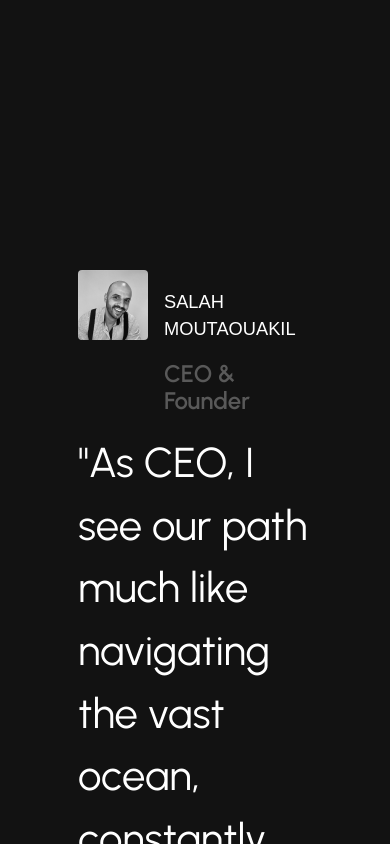
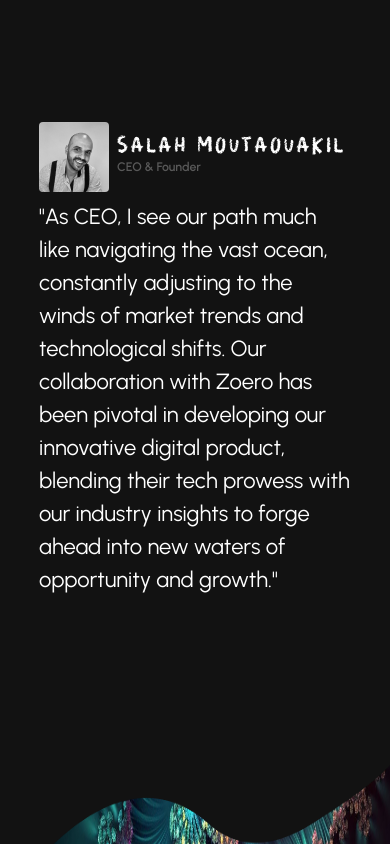
Before and after one commit to ivantrejoc/zoerowebsite, a React (Vite) app: page /seafena in a window 390 px wide. Shown: the part 6300-7144 px from the top of the page. Built offline with nearby package versions, Linux system fonts and the light colour scheme.

Commit message:
seafena/testimony-responsive

```diff
--- a/src/pages/Seafena.jsx
+++ b/src/pages/Seafena.jsx
@@ -682,6 +682,171 @@ const Seafena = () => {
         id="testimony-container"
         sx={{
           display: "flex",
+          justifyContent: "start",
+          alignItems: "center",
+          flexDirection: "column",
+          position: "relative",
+          width: "100%",
+          overflowX: "hidden",
+          height: "64vh",
+          maxHeight: "64vh",
+          marginBottom: 12,
+          [theme.breakpoints.down("xxl")]: {
+            height: "62vh",
+            maxHeight: "62vh"
+          },
+          [theme.breakpoints.down("md")]: {
+            height: "78vh",
+            maxHeight: "78vh"
+          },
+          [theme.breakpoints.down("sm")]: {
+            height: "62vh",
+            maxHeight: "62vh"
+          },
+          [theme.breakpoints.down("xs")]: {
+            height: "71vh",
+            maxHeight: "71vh"
+          },
+          [theme.breakpoints.down("xxs")]: {
+            height: "83vh",
+            maxHeight: "83vh"
+          }
+        }}
+      >
+        <Box
+          sx={{
+            display: "flex",
+            justifyContent: "stretch",
+            alignItems: "start",
+            flexDirection: "column",
+            position: "relative",
+            width: "60%",
+            height: "100%",
+            margin: "0 20vw 0 20vw",
+            [theme.breakpoints.down("xxl")]: {
+              width: "80%",
+              height: "100%",
+              margin: "0 10vw 0 10vw"
+            }
+          }}
+        >
+          <Box
+            id="avatar-container"
+            sx={{
+              display: "flex",
+              justifyContent: "center",
+              alignItems: "center",
+              gap: "1.19rem",
+              marginBottom: 1,
+              [theme.breakpoints.down("sm")]: {
+                gap: "0.5rem"
+              },
+              [theme.breakpoints.down("xs")]: {
+                gap: "0.25rem"
+              }
+            }}
+          >
+            <Box id="photo-container">
+              <Avatar
+                alt="salah moutaouakil"
+                src={salahAvatar}
+                variant="rounded"
+                sx={{
+                  width: "4.375rem",
+                  height: "4.375rem",
+                  flexShrink: "0",
+                  [theme.breakpoints.down("xs")]: {
+                    width: "1.40688rem",
+                    height: "1.40688rem"
+                  }
+                }}
+              />
+            </Box>
+            <Box
+              id="name-container"
+              sx={{ display: "flex", flexDirection: "column" }}
+            >
+              <Typography
+                id="name"
+                component="p"
+                sx={{
+                  fontFamily: "Neat Chalk",
+                  fontSize: "1.125rem",
+                  fontStyle: "normal",
+                  fontWeight: "400",
+                  lineHeight: "112%",
+                  letterSpacing: "0.15rem",
+                  textTransform: "uppercase",
+                  marginBottom: "0.5rem",
+                  [theme.breakpoints.down("md")]: {
+                    fontSize: "0.7738rem !important"
+                  },
+                  [theme.breakpoints.down("sm")]: {
+                    fontSize: "0.638rem !important"
+                  },
+                  [theme.breakpoints.down("xs")]: {
+                    fontSize: "0.36175rem !important",
+                    marginBottom: "0.2rem"
+                  }
+                }}
+              >
+                SALAH MOUTAOUAKIL
+              </Typography>
+              <Typography
+                variant="workPosition"
+                component="p"
+                sx={{
+                  margin: 0,
+                  [theme.breakpoints.down("md")]: {
+                    fontSize: "0.7738rem !important"
+                  },
+                  [theme.breakpoints.down("xs")]: {
+                    fontSize: "0.48238rem !important"
+                  }
+                }}
+              >
+                CEO & Founder
+              </Typography>
+            </Box>
+          </Box>
+
+          <Typography
+            variant="text"
+            component="p"
+            sx={{
+              color: "#fff",
+              fontFamily: "Urbanist",
+              fontSize: "2.61244rem",
+              fontStyle: "normal",
+              fontWeight: "400",
+              lineHeight: "150%",
+              [theme.breakpoints.down("xxl")]: {
+                fontSize: "2.21244rem !important"
+              },
+              [theme.breakpoints.down("md")]: {
+                fontSize: "1.5744rem !important"
+              },
+              [theme.breakpoints.down("sm")]: {
+                fontSize: "1.3744rem !important"
+              },
+              [theme.breakpoints.down("xs")]: {
+                fontSize: "1.1744rem !important"
+              }
+            }}
+          >
+            &quot;As CEO, I see our path much like navigating the vast ocean,
+            constantly adjusting to the winds of market trends and technological
+            shifts. Our collaboration with Zoero has been pivotal in developing
+            our innovative digital product, blending their tech prowess with our
+            industry insights to forge ahead into new waters of opportunity and
+            growth.&quot;
+          </Typography>
+        </Box>
+      </Box>
+      {/* <Box
+        id="testimony-container"
+        sx={{
+          display: "flex",
           justifyContent: "center",
           alignItems: "center",
           flexDirection: "column",
@@ -752,7 +917,7 @@ const Seafena = () => {
             growth.&quot;
           </Typography>
         </Box>
-      </Box>
+      </Box> */}
       <ButtonArea />
       {/* BINARY STRIPE */}
       <Box
```
